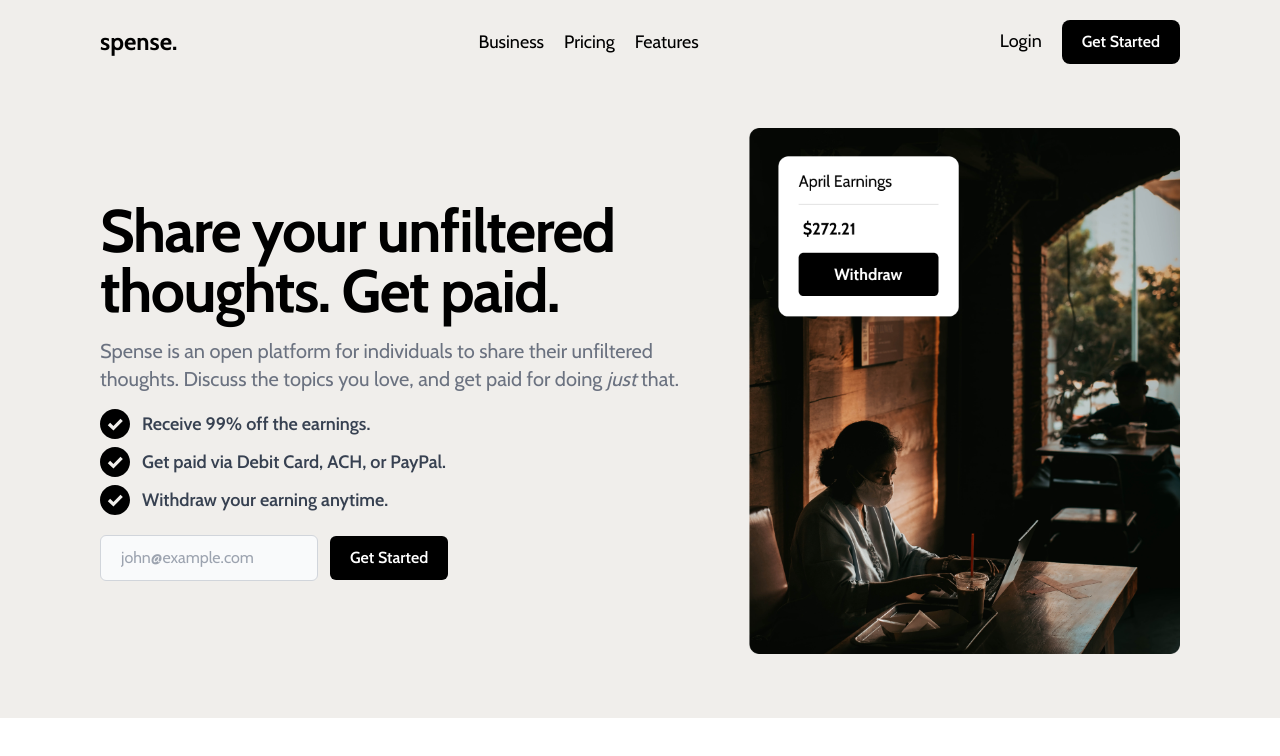
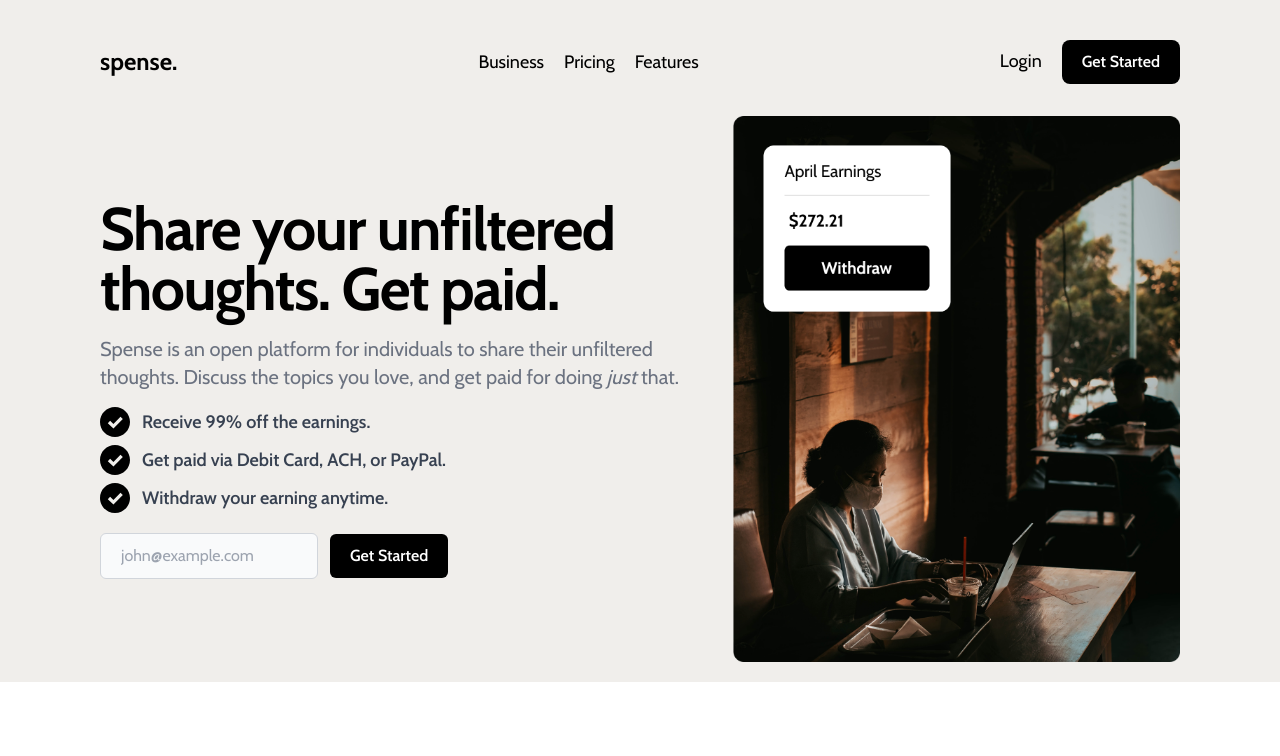
Before and after one commit to shyusu4/spense, a Next.js app: page / in a window 1280 px wide. Shown: the top 756 px of the page. Built offline with nearby package versions, Linux system fonts and the light colour scheme.

Commit message:
Update positioning

```diff
--- a/app/components/hero.jsx
+++ b/app/components/hero.jsx
@@ -4,7 +4,7 @@ export default function Hero() {
   return (
     <>
       <section>
-        <div className="grid top-5 gap-8 lg:py-16 lg:grid-cols-12">
+        <div className="flex items-center justify-between gap-8 mt-8">
           <div className="place-self-center lg:col-span-7">
             <h1 className="max-w-2xl mb-4 text-4xl font-extrabold tracking-tight leading-none md:text-5xl xl:text-6xl dark:text-white">
               Share your unfiltered thoughts. Get paid.
@@ -68,8 +68,8 @@ export default function Hero() {
           <div className="hidden lg:mt-0 lg:col-span-5 lg:flex">
             <Image
               src="/assets/desktop-hero.png"
-              width={600}
-              height={600}
+              width={500}
+              height={500}
               alt="Hero image"
             />
           </div>
--- a/app/page.jsx
+++ b/app/page.jsx
@@ -5,7 +5,7 @@ import Hero from './components/hero';
 export default function Home() {
   return (
     <>
-      <header className="px-[100px] bg-gray-beige">
+      <header className="px-[100px] py-[20px] bg-gray-beige">
         <Navbar />
         <Hero />
       </header>
```
